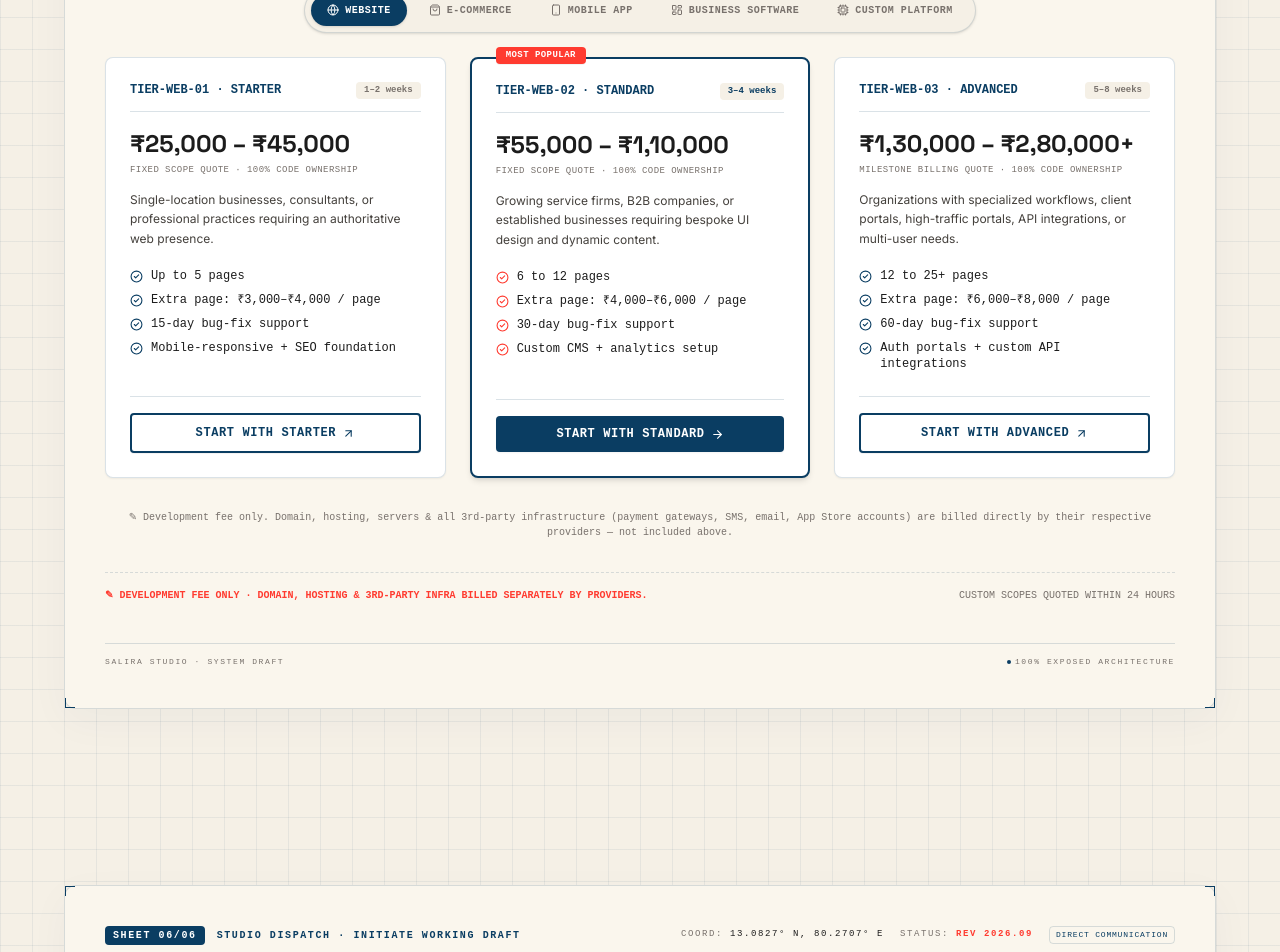
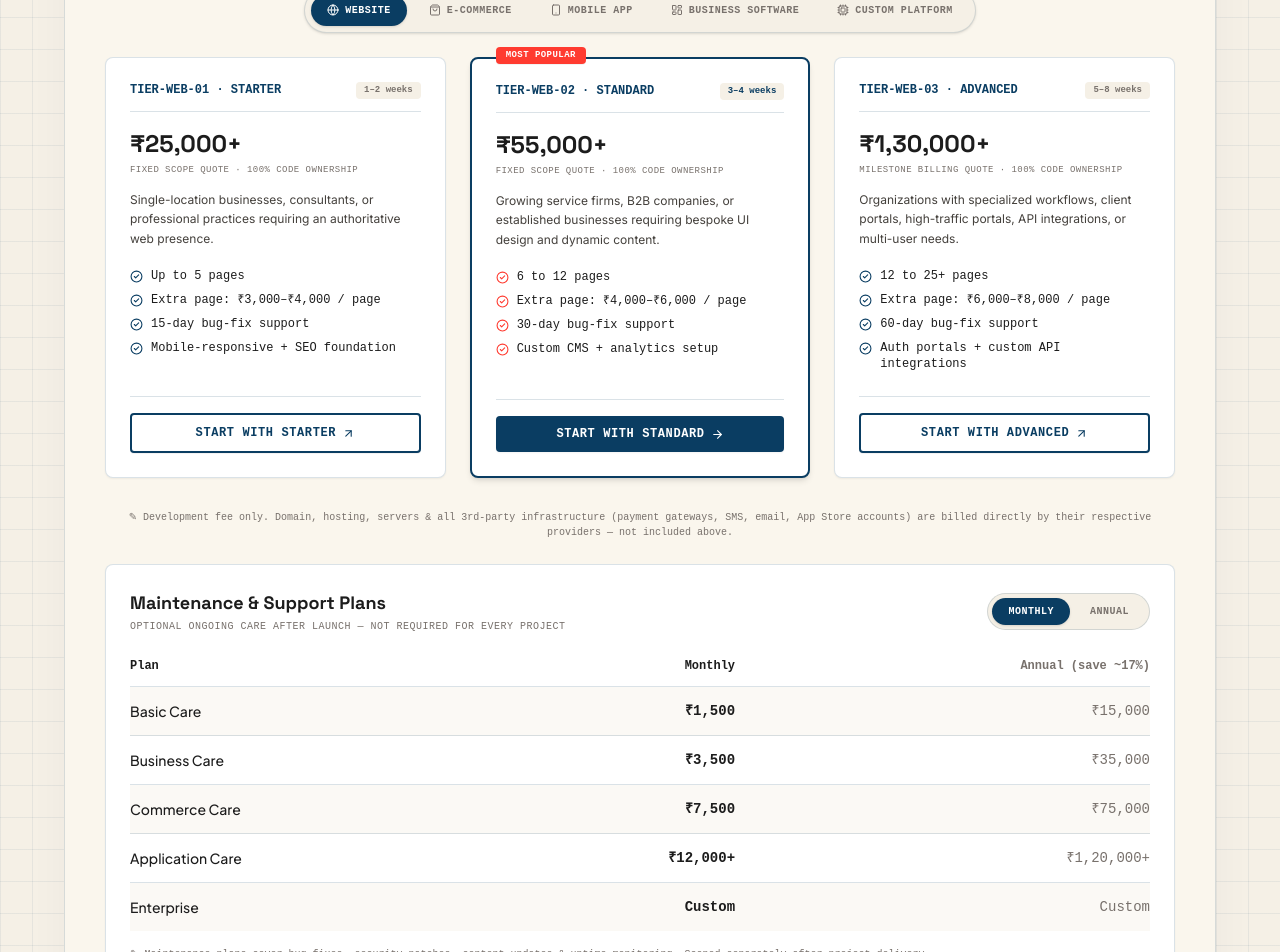
Before and after one commit to salira-studio/portfolio, a React (Vite) app: page / in a window 1280 px wide. Shown: the part 4400-5352 px from the top of the page. Built offline with nearby package versions, Linux system fonts and the light colour scheme.

Commit message:
feat: simplify pricing to X+ format, add maintenance plans table with monthly/annual toggle

```diff
--- a/src/portfolio/pages/Home.tsx
+++ b/src/portfolio/pages/Home.tsx
@@ -25,30 +25,30 @@ const PRICING_CATEGORIES = [
     tiers: [
       {
         tierCode: 'TIER-WEB-01 · Starter',
-        price: '₹25,000 – ₹45,000',
+        price: '₹25,000+',
         priceNote: 'Fixed scope quote · 100% code ownership',
         timeline: '1–2 weeks',
         bestFor: 'Single-location businesses, consultants, or professional practices requiring an authoritative web presence.',
         specs: ['Up to 5 pages', 'Extra page: ₹3,000–₹4,000 / page', '15-day bug-fix support', 'Mobile-responsive + SEO foundation'],
-        ctaMessage: 'Hi SaLira Studio, I want to discuss a Starter Website project (₹25,000–₹45,000 scope).',
+        ctaMessage: 'Hi SaLira Studio, I want to discuss a Starter Website project (₹25,000+ scope).',
       },
       {
         tierCode: 'TIER-WEB-02 · Standard',
-        price: '₹55,000 – ₹1,10,000',
+        price: '₹55,000+',
         priceNote: 'Fixed scope quote · 100% code ownership',
         timeline: '3–4 weeks',
         bestFor: 'Growing service firms, B2B companies, or established businesses requiring bespoke UI design and dynamic content.',
         specs: ['6 to 12 pages', 'Extra page: ₹4,000–₹6,000 / page', '30-day bug-fix support', 'Custom CMS + analytics setup'],
-        ctaMessage: 'Hi SaLira Studio, I want to discuss a Standard Website project (₹55,000–₹1,10,000 scope).',
+        ctaMessage: 'Hi SaLira Studio, I want to discuss a Standard Website project (₹55,000+ scope).',
       },
       {
         tierCode: 'TIER-WEB-03 · Advanced',
-        price: '₹1,30,000 – ₹2,80,000+',
+        price: '₹1,30,000+',
         priceNote: 'Milestone billing quote · 100% code ownership',
         timeline: '5–8 weeks',
         bestFor: 'Organizations with specialized workflows, client portals, high-traffic portals, API integrations, or multi-user needs.',
         specs: ['12 to 25+ pages', 'Extra page: ₹6,000–₹8,000 / page', '60-day bug-fix support', 'Auth portals + custom API integrations'],
-        ctaMessage: 'Hi SaLira Studio, I want to discuss an Advanced Website project (₹1,30,000–₹2,80,000+ scope).',
+        ctaMessage: 'Hi SaLira Studio, I want to discuss an Advanced Website project (₹1,30,000+ scope).',
       },
     ],
   },
@@ -59,30 +59,30 @@ const PRICING_CATEGORIES = [
     tiers: [
       {
         tierCode: 'TIER-ECOM-01 · Starter',
-        price: '₹50,000 – ₹1,50,000',
+        price: '₹50,000+',
         priceNote: 'Fixed scope quote · 100% code ownership',
         timeline: '2–4 weeks',
         bestFor: 'First online store, simple catalog — templated Shopify / WooCommerce store.',
         specs: ['Up to 50 products', '1 gateway (Razorpay/UPI) + GST', '15-day bug-fix support', 'Cart, checkout & order notifications'],
-        ctaMessage: 'Hi SaLira Studio, I want to discuss a Starter E-Commerce project (₹50,000–₹1,50,000 scope).',
+        ctaMessage: 'Hi SaLira Studio, I want to discuss a Starter E-Commerce project (₹50,000+ scope).',
       },
       {
         tierCode: 'TIER-ECOM-02 · Standard',
-        price: '₹1,50,000 – ₹5,00,000',
+        price: '₹1,50,000+',
         priceNote: 'Fixed scope quote · 100% code ownership',
         timeline: '4–8 weeks',
         bestFor: 'Growing brand needing custom design + integrations — semi-custom on Shopify / WooCommerce.',
         specs: ['Up to 500 products', 'Multiple gateways + GSTR-1', '30–45-day bug-fix support', 'Abandoned cart recovery + analytics'],
-        ctaMessage: 'Hi SaLira Studio, I want to discuss a Standard E-Commerce project (₹1,50,000–₹5,00,000 scope).',
+        ctaMessage: 'Hi SaLira Studio, I want to discuss a Standard E-Commerce project (₹1,50,000+ scope).',
       },
       {
         tierCode: 'TIER-ECOM-03 · Advanced',
-        price: '₹5,00,000 – ₹20,00,000+',
+        price: '₹5,00,000+',
         priceNote: 'Milestone billing quote · 100% code ownership',
         timeline: '12–24 weeks',
         bestFor: 'Multi-vendor marketplace, ERP/CRM sync, high-traffic scale — fully custom / multi-vendor architecture.',
         specs: ['500+ products (modular)', 'Full GST/HSN + e-Way Bill', '60–90-day bug-fix support', 'Multi-vendor payouts + ERP integrations'],
-        ctaMessage: 'Hi SaLira Studio, I want to discuss an Advanced E-Commerce project (₹5,00,000–₹20,00,000+ scope).',
+        ctaMessage: 'Hi SaLira Studio, I want to discuss an Advanced E-Commerce project (₹5,00,000+ scope).',
       },
     ],
   },
@@ -93,30 +93,30 @@ const PRICING_CATEGORIES = [
     tiers: [
       {
         tierCode: 'TIER-MOB-01 · Starter',
-        price: '₹1,50,000 – ₹3,00,000',
+        price: '₹1,50,000+',
         priceNote: 'Fixed scope quote · 100% code ownership',
         timeline: '4–6 weeks',
         bestFor: 'Testing an idea, simple customer-facing app — cross-platform, single codebase.',
         specs: ['Up to 8 screens', 'iOS + Android', '15-day bug-fix support', 'Auth, push notifications, store submission'],
-        ctaMessage: 'Hi SaLira Studio, I want to discuss a Starter Mobile App project (₹1,50,000–₹3,00,000 scope).',
+        ctaMessage: 'Hi SaLira Studio, I want to discuss a Starter Mobile App project (₹1,50,000+ scope).',
       },
       {
         tierCode: 'TIER-MOB-02 · Standard',
-        price: '₹3,00,000 – ₹7,00,000',
+        price: '₹3,00,000+',
         priceNote: 'Fixed scope quote · 100% code ownership',
         timeline: '8–12 weeks',
         bestFor: 'Business app needing accounts, payments, admin — cross-platform + custom backend.',
         specs: ['8–20 screens', 'iOS + Android', '30–45-day bug-fix support', 'Payments, admin dashboard, offline sync'],
-        ctaMessage: 'Hi SaLira Studio, I want to discuss a Standard Mobile App project (₹3,00,000–₹7,00,000 scope).',
+        ctaMessage: 'Hi SaLira Studio, I want to discuss a Standard Mobile App project (₹3,00,000+ scope).',
       },
       {
         tierCode: 'TIER-MOB-03 · Advanced',
-        price: '₹8,00,000 – ₹20,00,000+',
+        price: '₹8,00,000+',
         priceNote: 'Milestone billing quote · 100% code ownership',
         timeline: '16–24 weeks',
         bestFor: 'Multi-role platforms, real-time data, scale needs — fully custom, complex architecture.',
         specs: ['20+ screens, modular', 'iOS + Android (native opt)', '60–90-day bug-fix support', 'Real-time sync, biometrics, CI/CD'],
-        ctaMessage: 'Hi SaLira Studio, I want to discuss an Advanced Mobile App project (₹8,00,000–₹20,00,000+ scope).',
+        ctaMessage: 'Hi SaLira Studio, I want to discuss an Advanced Mobile App project (₹8,00,000+ scope).',
       },
     ],
   },
@@ -127,30 +127,30 @@ const PRICING_CATEGORIES = [
     tiers: [
       {
         tierCode: 'TIER-SOFT-01 · Starter',
-        price: '₹2,50,000 – ₹6,00,000',
+        price: '₹2,50,000+',
         priceNote: 'Fixed scope quote · 100% code ownership',
         timeline: '4–8 weeks',
         bestFor: 'Automating one specific process (e.g. leave management, simple CRM) — single-workflow internal tool.',
         specs: ['1–2 user roles', '2 revision rounds', '30-day bug-fix support', 'Core workflow automation + dashboard'],
-        ctaMessage: 'Hi SaLira Studio, I want to discuss a Starter Business Software project (₹2,50,000–₹6,00,000 scope).',
+        ctaMessage: 'Hi SaLira Studio, I want to discuss a Starter Business Software project (₹2,50,000+ scope).',
       },
       {
         tierCode: 'TIER-SOFT-02 · Standard',
-        price: '₹6,00,000 – ₹18,00,000',
+        price: '₹6,00,000+',
         priceNote: 'Fixed scope quote · 100% code ownership',
         timeline: '8–14 weeks',
         bestFor: 'Businesses needing role-based access, payments, integrations — multi-role business application.',
         specs: ['3–4 roles (tiered)', '3 revision rounds', '45-day bug-fix support', 'Payments, analytics, audit logging'],
-        ctaMessage: 'Hi SaLira Studio, I want to discuss a Standard Business Software project (₹6,00,000–₹18,00,000 scope).',
+        ctaMessage: 'Hi SaLira Studio, I want to discuss a Standard Business Software project (₹6,00,000+ scope).',
       },
       {
         tierCode: 'TIER-SOFT-03 · Advanced',
-        price: '₹18,00,000 – ₹50,00,000+',
+        price: '₹18,00,000+',
         priceNote: 'Milestone billing quote · 100% code ownership',
         timeline: '14–24 weeks',
         bestFor: 'Complex operations needing ERP integration, compliance tracking — enterprise operations platform.',
         specs: ['5+ roles (granular)', '4 revision rounds', '60–90-day bug-fix support', 'ERP/CRM sync, SSO, compliance trails'],
-        ctaMessage: 'Hi SaLira Studio, I want to discuss an Advanced Business Software project (₹18,00,000–₹50,00,000+ scope).',
+        ctaMessage: 'Hi SaLira Studio, I want to discuss an Advanced Business Software project (₹18,00,000+ scope).',
       },
     ],
   },
@@ -161,39 +161,48 @@ const PRICING_CATEGORIES = [
     tiers: [
       {
         tierCode: 'TIER-PLAT-01 · Starter',
-        price: '₹6,00,000 – ₹15,00,000',
+        price: '₹6,00,000+',
         priceNote: 'Fixed scope quote · 100% code ownership',
         timeline: '8–12 weeks',
         bestFor: 'Validating a marketplace / platform idea with core roles — MVP multi-sided architecture.',
         specs: ['2–3 roles (Buyer, Vendor, Admin)', '2 revision rounds', '30-day bug-fix support', 'Listings, payments split, admin panel'],
-        ctaMessage: 'Hi SaLira Studio, I want to discuss a Starter Custom Platform project (₹6,00,000–₹15,00,000 scope).',
+        ctaMessage: 'Hi SaLira Studio, I want to discuss a Starter Custom Platform project (₹6,00,000+ scope).',
       },
       {
         tierCode: 'TIER-PLAT-02 · Standard',
-        price: '₹15,00,000 – ₹35,00,000',
+        price: '₹15,00,000+',
         priceNote: 'Milestone billing quote · 100% code ownership',
         timeline: '14–20 weeks',
         bestFor: 'A live platform ready to scale operations — production-grade multi-vendor / multi-location system.',
         specs: ['3–5 roles (granular)', '3 revision rounds', '60-day bug-fix support', 'Commission engine, analytics, dispute flow'],
-        ctaMessage: 'Hi SaLira Studio, I want to discuss a Standard Custom Platform project (₹15,00,000–₹35,00,000 scope).',
+        ctaMessage: 'Hi SaLira Studio, I want to discuss a Standard Custom Platform project (₹15,00,000+ scope).',
       },
       {
         tierCode: 'TIER-PLAT-03 · Advanced',
-        price: '₹35,00,000 – ₹80,00,000+',
+        price: '₹35,00,000+',
         priceNote: 'Milestone billing quote · 100% code ownership',
         timeline: '20–32 weeks',
         bestFor: 'Large-scale marketplaces, ERP-integrated, multi-tenant SaaS — enterprise-grade distributed platform.',
         specs: ['Modular / Unlimited roles', '4 revision rounds', '90-day bug-fix support', 'Multi-region, ERP, GraphQL API layer'],
-        ctaMessage: 'Hi SaLira Studio, I want to discuss an Advanced Custom Platform project (₹35,00,000–₹80,00,000+ scope).',
+        ctaMessage: 'Hi SaLira Studio, I want to discuss an Advanced Custom Platform project (₹35,00,000+ scope).',
       },
     ],
   },
+]
+
+const MAINTENANCE_PLANS = [
+  { plan: 'Basic Care',       monthly: '₹1,500',    annual: '₹15,000'   },
+  { plan: 'Business Care',    monthly: '₹3,500',    annual: '₹35,000'   },
+  { plan: 'Commerce Care',    monthly: '₹7,500',    annual: '₹75,000'   },
+  { plan: 'Application Care', monthly: '₹12,000+',  annual: '₹1,20,000+'},
+  { plan: 'Enterprise',       monthly: 'Custom',    annual: 'Custom'    },
 ]
 
 export default function Home() {
   const [contactSubmitted, setContactSubmitted] = useState(false)
   const [contactForm, setContactForm] = useState({ name: '', email: '', projectScope: '' })
   const [activePricingCategory, setActivePricingCategory] = useState('website')
+  const [maintenanceBilling, setMaintenanceBilling] = useState<'monthly' | 'annual'>('monthly')
 
   const handleContactSubmit = (e: React.FormEvent) => {
     e.preventDefault()
@@ -488,6 +497,84 @@ export default function Home() {
           <p className="font-mono text-[10px] text-[var(--salira-graphite-muted)] text-center pt-2">
             ✎ Development fee only. Domain, hosting, servers &amp; all 3rd-party infrastructure (payment gateways, SMS, email, App Store accounts) are billed directly by their respective providers — not included above.
           </p>
+
+          {/* ── Maintenance & Retainer Plans ── */}
+          <div className="mt-4 rounded-lg border border-[var(--salira-border-draft)] bg-white p-6 shadow-xs">
+            <div className="flex flex-wrap items-center justify-between gap-4 mb-6">
+              <div>
+                <h3 className="font-display text-lg font-bold text-[var(--salira-graphite)]">
+                  Maintenance &amp; Support Plans
+                </h3>
+                <p className="mt-0.5 font-mono text-[10px] text-[var(--salira-graphite-muted)] uppercase tracking-wider">
+                  Optional ongoing care after launch — not required for every project
+                </p>
+              </div>
+              {/* Monthly / Annual Toggle */}
+              <div className="inline-flex items-center rounded-full border border-[var(--salira-border-draft)] bg-[var(--salira-paper)] p-1 gap-1">
+                <button
+                  type="button"
+                  onClick={() => setMaintenanceBilling('monthly')}
+                  className={`px-4 py-1.5 rounded-full font-mono text-[10px] font-bold uppercase tracking-wider transition-all duration-200 cursor-pointer ${
+                    maintenanceBilling === 'monthly'
+                      ? 'bg-[var(--salira-blueprint)] text-white shadow-sm'
+                      : 'text-[var(--salira-graphite-muted)] hover:text-[var(--salira-graphite)]'
+                  }`}
+                >
+                  Monthly
+                </button>
+                <button
+                  type="button"
+                  onClick={() => setMaintenanceBilling('annual')}
+                  className={`px-4 py-1.5 rounded-full font-mono text-[10px] font-bold uppercase tracking-wider transition-all duration-200 cursor-pointer ${
+                    maintenanceBilling === 'annual'
+                      ? 'bg-[var(--salira-blueprint)] text-white shadow-sm'
+                      : 'text-[var(--salira-graphite-muted)] hover:text-[var(--salira-graphite)]'
+                  }`}
+                >
+                  Annual
+                </button>
+              </div>
+            </div>
+
+            {/* Table */}
+            <div className="overflow-x-auto">
+              <table className="w-full text-sm">
+                <thead>
+                  <tr className="border-b border-[var(--salira-border-draft)]">
+                    <th className="text-left font-mono text-xs font-bold text-[var(--salira-graphite)] pb-3 pr-4">Plan</th>
+                    <th className="text-right font-mono text-xs font-bold text-[var(--salira-graphite)] pb-3 px-4">
+                      {maintenanceBilling === 'monthly' ? 'Monthly' : 'Annual'}
+                    </th>
+                    <th className="text-right font-mono text-xs font-bold text-[var(--salira-graphite-muted)] pb-3 pl-4">
+                      {maintenanceBilling === 'monthly' ? 'Annual (save ~17%)' : 'Monthly equiv.'}
+                    </th>
+                  </tr>
+                </thead>
+                <tbody>
+                  {MAINTENANCE_PLANS.map((row, i) => (
+                    <tr
+                      key={row.plan}
+                      className={`border-b border-[var(--salira-border-draft)] last:border-0 ${i % 2 === 0 ? 'bg-[var(--salira-paper)]/40' : ''}`}
+                    >
+                      <td className="py-3.5 pr-4 font-sans text-sm font-medium text-[var(--salira-graphite)]">
+                        {row.plan}
+                      </td>
+                      <td className="py-3.5 px-4 text-right font-mono text-sm font-bold text-[var(--salira-graphite)]">
+                        {maintenanceBilling === 'monthly' ? row.monthly : row.annual}
+                      </td>
+                      <td className="py-3.5 pl-4 text-right font-mono text-sm text-[var(--salira-graphite-muted)]">
+                        {maintenanceBilling === 'monthly' ? row.annual : row.monthly}
+                      </td>
+                    </tr>
+                  ))}
+                </tbody>
+              </table>
+            </div>
+
+            <p className="mt-4 font-mono text-[10px] text-[var(--salira-graphite-muted)]">
+              ✎ Maintenance plans cover bug fixes, security patches, content updates &amp; uptime monitoring. Scoped separately after project delivery.
+            </p>
+          </div>
         </div>
       </DraftSheet>
 
```
